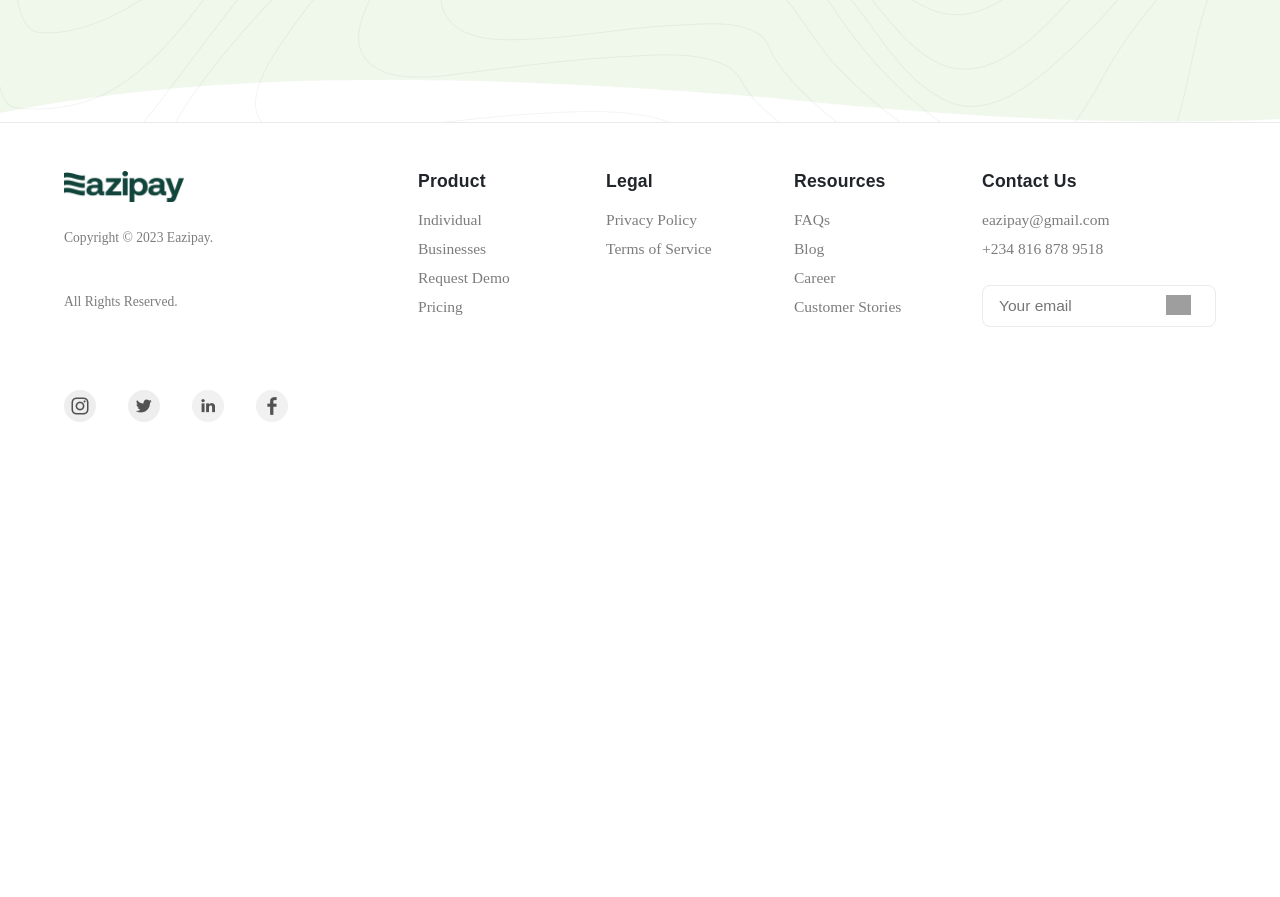
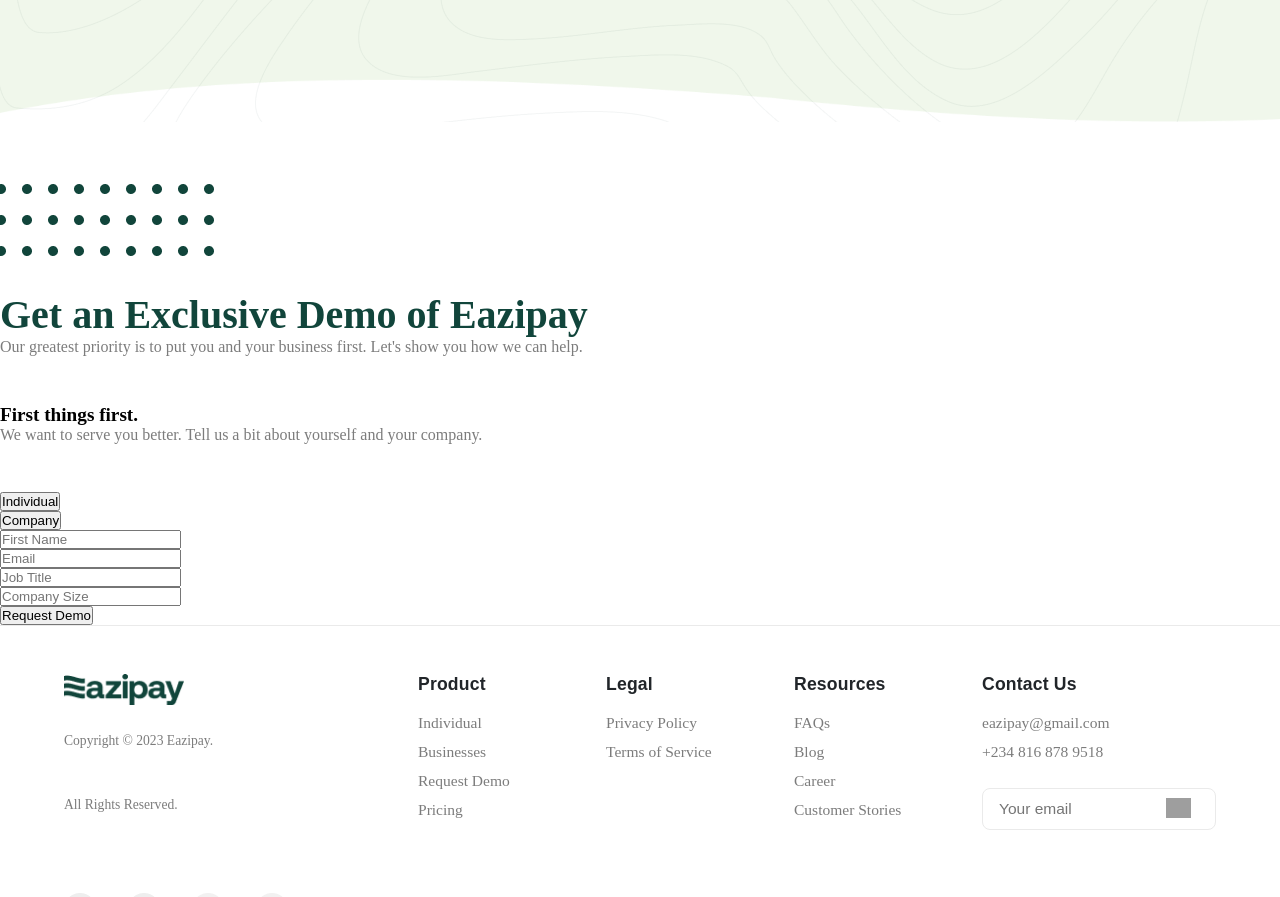
Before and after one commit to TopBoy7/azipay, a React (Vite) app: page / in a window 1280 px wide. Shown: the part 1280-2177 px from the top of the page. Before the commit the page ends 1734 px from the top, so only its background shows below. Built offline with nearby package versions, Linux system fonts and the light colour scheme; grey boxes are pictures that could not be loaded.

Commit message:
callToAction_skeleton

```diff
--- a/src/components/landingPage/CallToAction.jsx
+++ b/src/components/landingPage/CallToAction.jsx
@@ -1,5 +1,65 @@
 import Style from "./CallToAction.module.css";
 
-const CallToAction = () => {};
+const CallToAction = () => {
+  return (
+    <>
+      <div>
+        <img
+          src="src/components/landingPage/assets/images/cta-dots.png"
+          alt="dots"
+        />
+      </div>
+      <div className={Style.callToActionContainer}>
+        <div className={Style.callToActionContent}>
+          <h2>Get an Exclusive Demo of Eazipay</h2>
+          <p>
+            Our greatest priority is to put you and your business first. Let's
+            show you how we can help.
+          </p>
+        </div>
+
+        <div>
+          <div>
+            <h4>First things first.</h4>
+            <p>
+              We want to serve you better. Tell us a bit about yourself and your
+              company.
+            </p>
+
+            <div>
+              <div>
+                <button>Individual</button>
+              </div>
+
+              <div>
+                <button>Company</button>
+              </div>
+            </div>
+
+            <form>
+              <div>
+                <input type="text" placeholder="First Name" />
+              </div>
+
+              <div>
+                <input type="email" placeholder="Email" />
+              </div>
+
+              <div>
+                <input type="text" placeholder="Job Title" />
+              </div>
+
+              <div>
+                <input type="text" placeholder="Company Size" />
+              </div>
+
+              <button type="submit">Request Demo</button>
+            </form>
+          </div>
+        </div>
+      </div>
+    </>
+  );
+};
 
 export default CallToAction;
```
Also changed, not shown: src/components/landingPage/assets/images/cta-dots.png (added).
